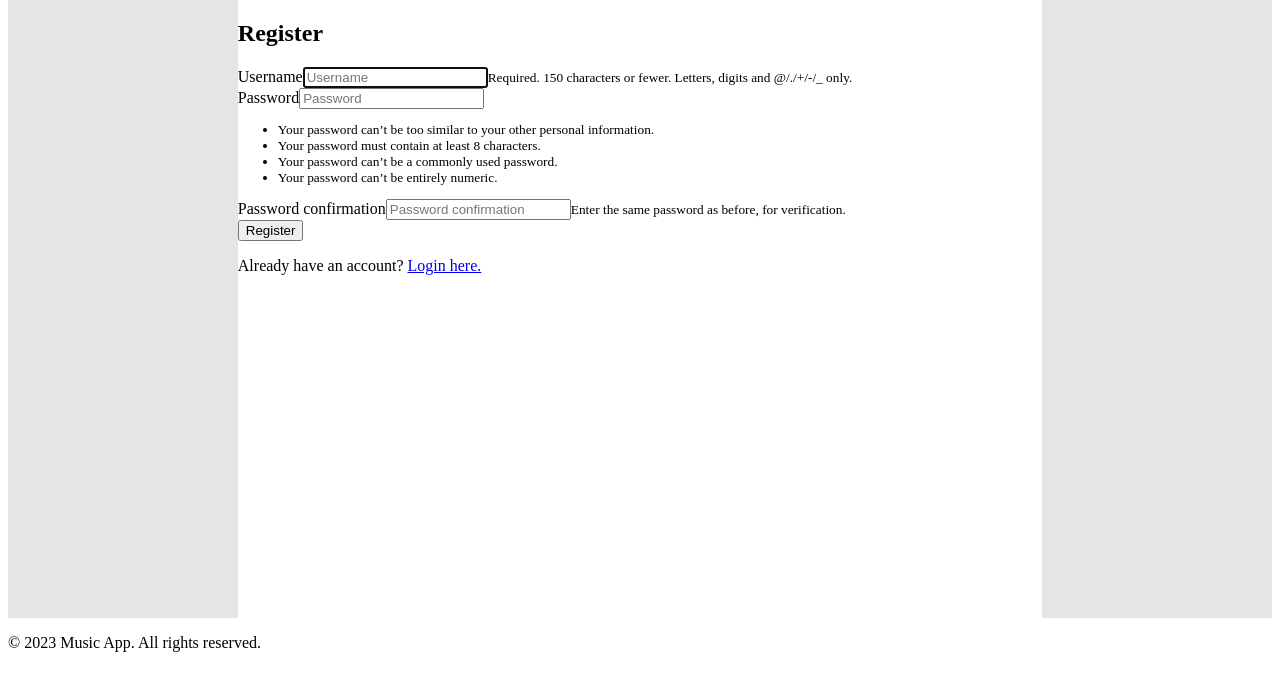
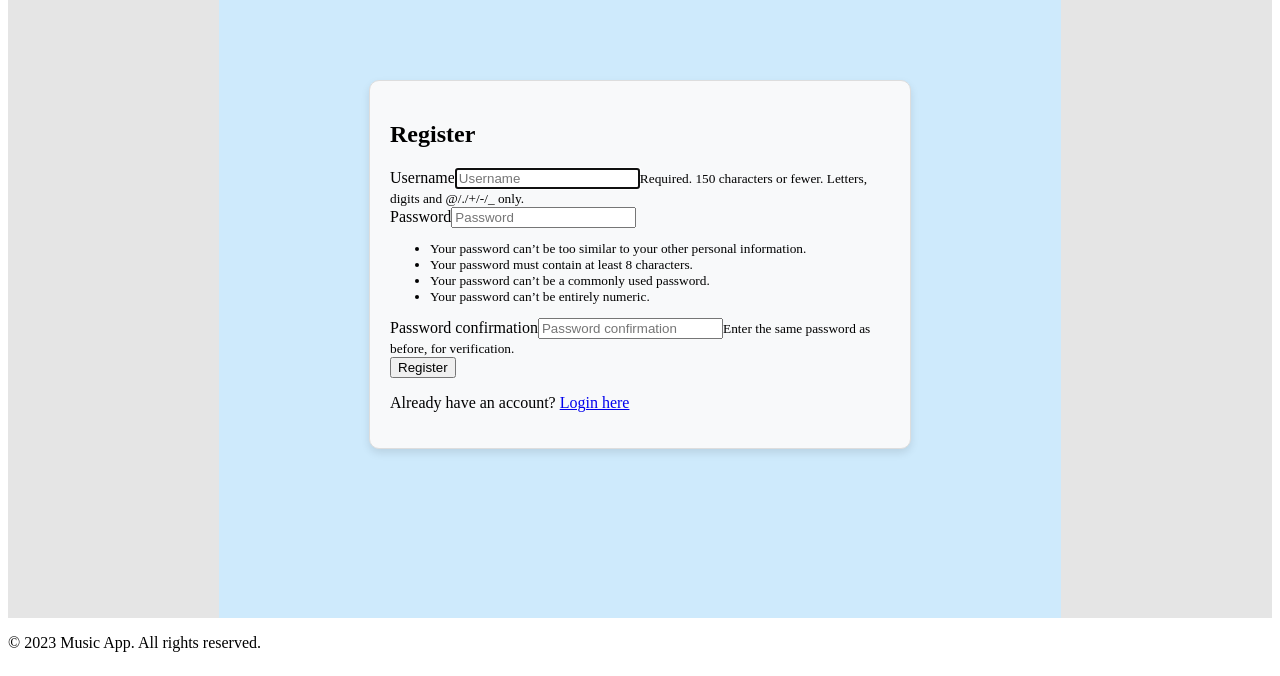
Before and after one commit to gunnar0022/cs3300_Django_Project, a Django app: page /register/ in a window 1280 px wide. Shown: the part 140-816 px from the top of the page. Run offline with Django 4.2, Linux system fonts and the light colour scheme; some libraries are stand-ins or nearby versions.

Commit message:
Nice boxes added for add,delete,edit,login, and register.

```diff
--- a/music_app/static/css/stylesheet.css
+++ b/music_app/static/css/stylesheet.css
@@ -47,6 +47,16 @@
         background-color: #6c0000;  /* Darker green on hover */
     }
 
+    .form-box {
+        background-color: #f8f9fa; /* Light gray background */
+        border: 1px solid #ddd;    /* Light gray border */
+        border-radius: 10px;       /* Rounded corners */
+        padding: 20px;             /* Padding inside the box */
+        box-shadow: 0 4px 8px rgba(0, 0, 0, 0.1); /* Subtle shadow */
+        margin-top: 10vh;          /* Pushed towards the top 1/4 of the page */
+        width: 100%;
+        max-width: 500px;          /* Max width for the form box */
+    }
 
 
 /* Style the navbar */
@@ -84,7 +94,7 @@
 
     /* Style for the Sign In button */
     .login-btn {
-        background-color: #007BFF; /* Different color for the Sign In button. Adjust if needed */
+        background-color: #e8f1fa; /* Different color for the Sign In button. Adjust if needed */
     }
 
     /* Hover effect for the nav links */
@@ -108,8 +118,8 @@
     }
 
     .main-content {
-        flex: 7; /* This makes sure the main content is twice as wide as each padding */
-        background-color: #fff; /* Adjust this color to your desired main content background color */
+        flex: 8; /* This makes sure the main content is twice as wide as each padding */
+        background-color: rgb(206, 234, 252) ; /* Adjust this color to your desired main content background color */
     }
 
         /* To ensure footer sticks to the bottom */
@@ -131,26 +141,3 @@
                 font-size: 1.25rem; /* you can adjust this value */
             }
         }
-
-
-/* Place this in your stylesheet.css or within a <style> tag in the base template */
-.song-lists {
-    display: flex;
-    justify-content: space-around;
-}
-
-.learned-songs, .want-to-learn-songs {
-    width: 48%;
-}
-
-.song-box {
-    border: 1px solid #ccc;
-    padding: 10px;
-    margin-bottom: 10px;
-    cursor: pointer;
-}
-
-.song-box a {
-    text-decoration: none;
-    color: inherit;
-}
--- a/music_app/templates/music_app/register.html
+++ b/music_app/templates/music_app/register.html
@@ -3,13 +3,17 @@
 {% load django_bootstrap5 %}
 
 {% block content %}
-<div class="container mt-4">
-    <h2>Register</h2>
-    <form method="post" action="{% url 'register' %}">
-        {% csrf_token %}
-        {% bootstrap_form form %}
-        <button type="submit" class="btn btn-primary">Register</button>
-    </form>
-    <p>Already have an account? <a href="{% url 'login' %}">Login here.</a></p>
+<div class="container mt-4" style="display: flex; justify-content: center;">
+    <div class="form-box">
+        <h2 class="text-center">Register</h2>
+        <form method="post" action="{% url 'register' %}">
+            {% csrf_token %}
+            {% bootstrap_form form %}
+            <div class="text-center">
+                <button type="submit" class="btn btn-primary">Register</button>
+            </div>
+        </form>
+        <p class="text-center">Already have an account? <a href="{% url 'login' %}">Login here</a></p>
+    </div>
 </div>
 {% endblock %}
```
Also changed, not shown: music_app/templates/music_app/add_song.html (+11 -7 lines), music_app/templates/music_app/delete_song.html (+11 -7 lines), music_app/templates/music_app/edit_song.html (+11 -7 lines), music_app/templates/music_app/login.html (+12 -8 lines).
